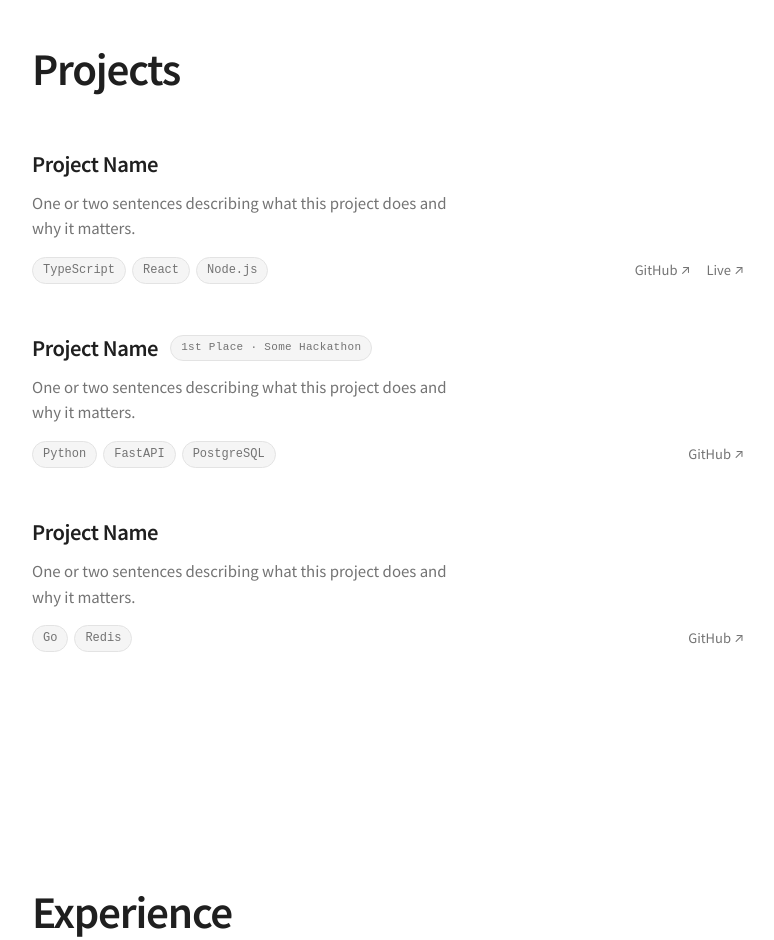
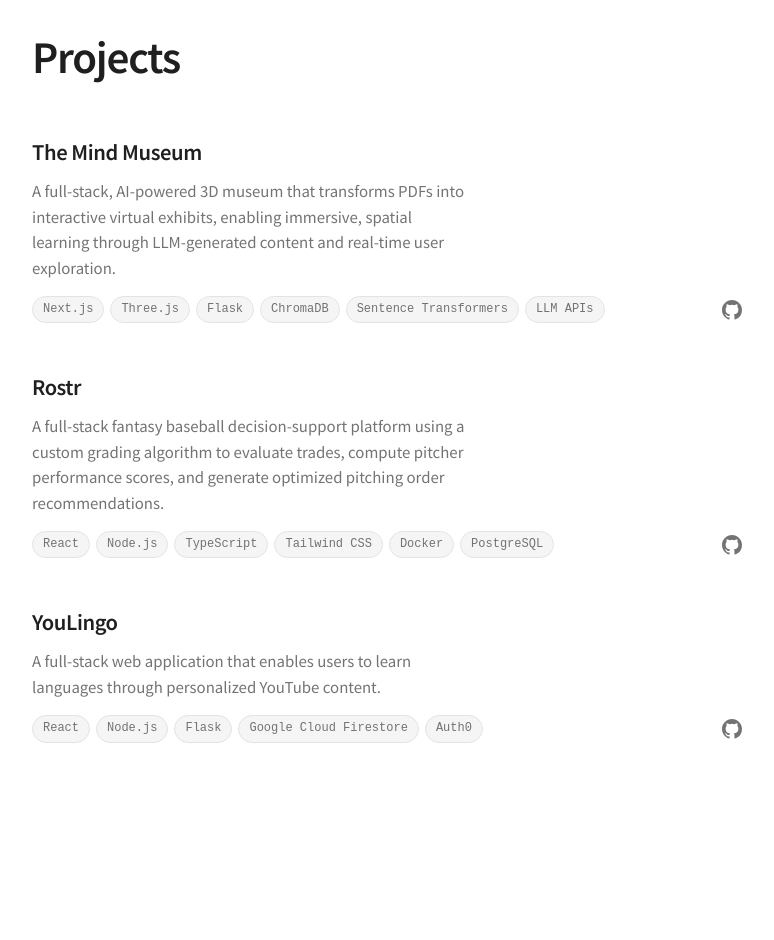
Before and after one commit to r-weng/personal-website, a React (Vite) app: page / in a window 1280 px wide. Shown: the part 840-1780 px from the top of the page, without its empty margins (252-1026 px from the left). Built offline with nearby package versions, Linux system fonts and the light colour scheme.

Commit message:
updated projects section

```diff
--- a/src/App.css
+++ b/src/App.css
@@ -184,10 +184,6 @@
 }
 
 .project-top {
-  display: flex;
-  align-items: center;
-  flex-wrap: wrap;
-  gap: 12px;
   margin-bottom: 10px;
 }
 
@@ -195,17 +191,6 @@
   font-size: 20px;
   font-weight: 600;
   letter-spacing: -0.02em;
-}
-
-.project-award {
-  font-size: 11px;
-  font-family: 'Geist Mono Variable', monospace;
-  letter-spacing: 0.03em;
-  color: var(--muted);
-  background: var(--card);
-  border: 1px solid var(--border);
-  border-radius: 9999px;
-  padding: 3px 10px;
 }
 
 .project-desc {
@@ -246,9 +231,16 @@
 }
 
 .project-link {
+  display: flex;
+  align-items: center;
   font-size: 13px;
   color: var(--muted);
   transition: color 0.15s;
+}
+
+.project-link svg {
+  width: 24px;
+  height: 24px;
 }
 
 .project-link:hover { color: var(--fg); }
--- a/src/App.tsx
+++ b/src/App.tsx
@@ -8,7 +8,6 @@ interface Project {
   description: string
   tech: string[]
   links: { label: string; url: string; external?: boolean }[]
-  award?: string
 }
 
 interface Experience {
@@ -22,29 +21,27 @@ interface Experience {
 
 const projects: Project[] = [
   {
-    name: 'Project Name',
-    description: 'One or two sentences describing what this project does and why it matters.',
-    tech: ['TypeScript', 'React', 'Node.js'],
+    name: 'The Mind Museum',
+    description: 'A full-stack, AI-powered 3D museum that transforms PDFs into interactive virtual exhibits, enabling immersive, spatial learning through LLM-generated content and real-time user exploration.',
+    tech: ['Next.js', 'Three.js', 'Flask', 'ChromaDB', 'Sentence Transformers', 'LLM APIs'],
     links: [
-      { label: 'GitHub ↗', url: '#', external: true },
-      { label: 'Live ↗', url: '#', external: true },
+      { label: 'GitHub', url: '#', external: true },
     ],
   },
   {
-    name: 'Project Name',
-    award: '1st Place · Some Hackathon',
-    description: 'One or two sentences describing what this project does and why it matters.',
-    tech: ['Python', 'FastAPI', 'PostgreSQL'],
+    name: 'Rostr',
+    description: 'A full-stack fantasy baseball decision-support platform using a custom grading algorithm to evaluate trades, compute pitcher performance scores, and generate optimized pitching order recommendations.',
+    tech: ['React', 'Node.js', 'TypeScript', 'Tailwind CSS', 'Docker', 'PostgreSQL'],
     links: [
-      { label: 'GitHub ↗', url: '#', external: true },
+      { label: 'GitHub', url: '#', external: true },
     ],
   },
   {
-    name: 'Project Name',
-    description: 'One or two sentences describing what this project does and why it matters.',
-    tech: ['Go', 'Redis'],
+    name: 'YouLingo',
+    description: 'A full-stack web application that enables users to learn languages through personalized YouTube content.',
+    tech: ['React', 'Node.js', 'Flask', 'Google Cloud Firestore', 'Auth0'],
     links: [
-      { label: 'GitHub ↗', url: '#', external: true },
+      { label: 'GitHub', url: '#', external: true },
     ],
   },
 ]
@@ -275,7 +272,6 @@ function Projects() {
           <article key={p.name + i} className="project-item" data-reveal data-delay={i * 0.1}>
             <div className="project-top">
               <h3 className="project-name">{p.name}</h3>
-              {p.award && <span className="project-award">{p.award}</span>}
             </div>
             <p className="project-desc">{p.description}</p>
             <div className="project-bottom">
@@ -290,8 +286,9 @@ function Projects() {
                     target={l.external ? '_blank' : undefined}
                     rel={l.external ? 'noreferrer' : undefined}
                     className="project-link"
+                    aria-label={l.label}
                   >
-                    {l.label}
+                    {l.label.toLowerCase().includes('github') ? <GitHubIcon /> : l.label}
                   </a>
                 ))}
               </div>
```
